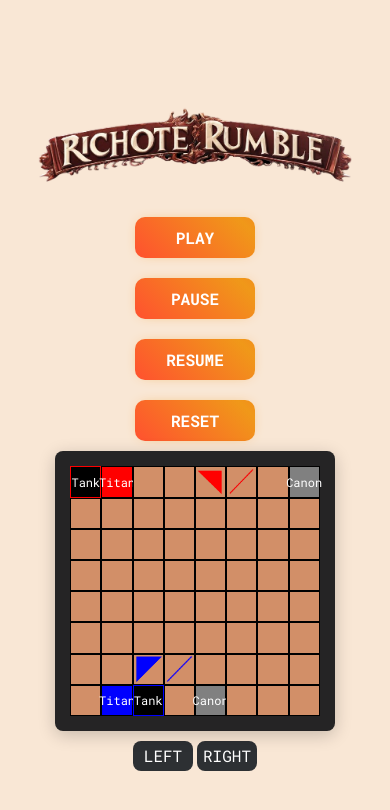
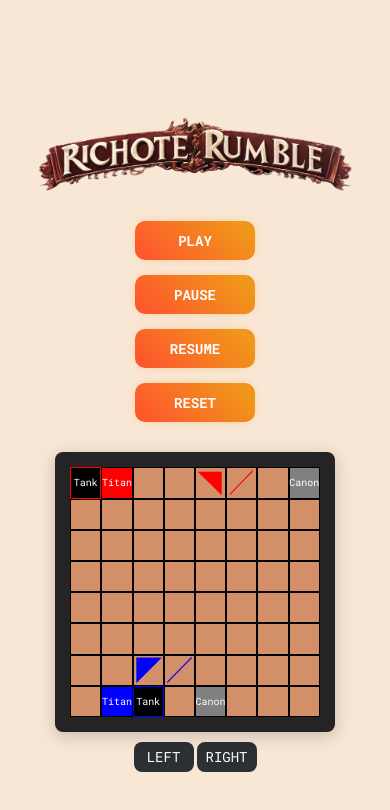
Before and after one commit to KesavarthanG/kesavarthanG_007, a plain HTML site: page index.html in a window 390 px wide. Drawn offline with Linux system fonts and the light colour scheme.

Commit message:
Add files via upload

```diff
--- a/test.css
+++ b/test.css
@@ -198,19 +198,35 @@ body {
     .right, .left {
         width: 90%;
         margin-left: 0;
+        margin-top: 10px; /* Add margin to adjust button positions */
     }
 
     .board {
         grid-template-columns: repeat(8, 8vw);
         grid-template-rows: repeat(8, 8vw);
+        margin-top: 10px; /* Add margin to adjust board position */
     }
 
     .button-play {
         width: 120px;
         padding: 10px 20px;
+        font-size: 14px; /* Reduce button font size */
+        margin-top: 5px; /* Adjust button position */
     }
 
     .left img {
         margin-top: 0;
     }
+
+    button {
+        font-size: 14px; /* Reduce global button font size */
+    }
+
+    .tank_opponent, .tank_myside, .canon, .titan_blue, .titan_red {
+        font-size: 10px; /* Reduce font size for game pieces */
+    }
+
+    #timer_red, #timer_blue, .turn, .mo {
+        font-size: 12px; /* Reduce font size for text elements */
+    }
 }
```
